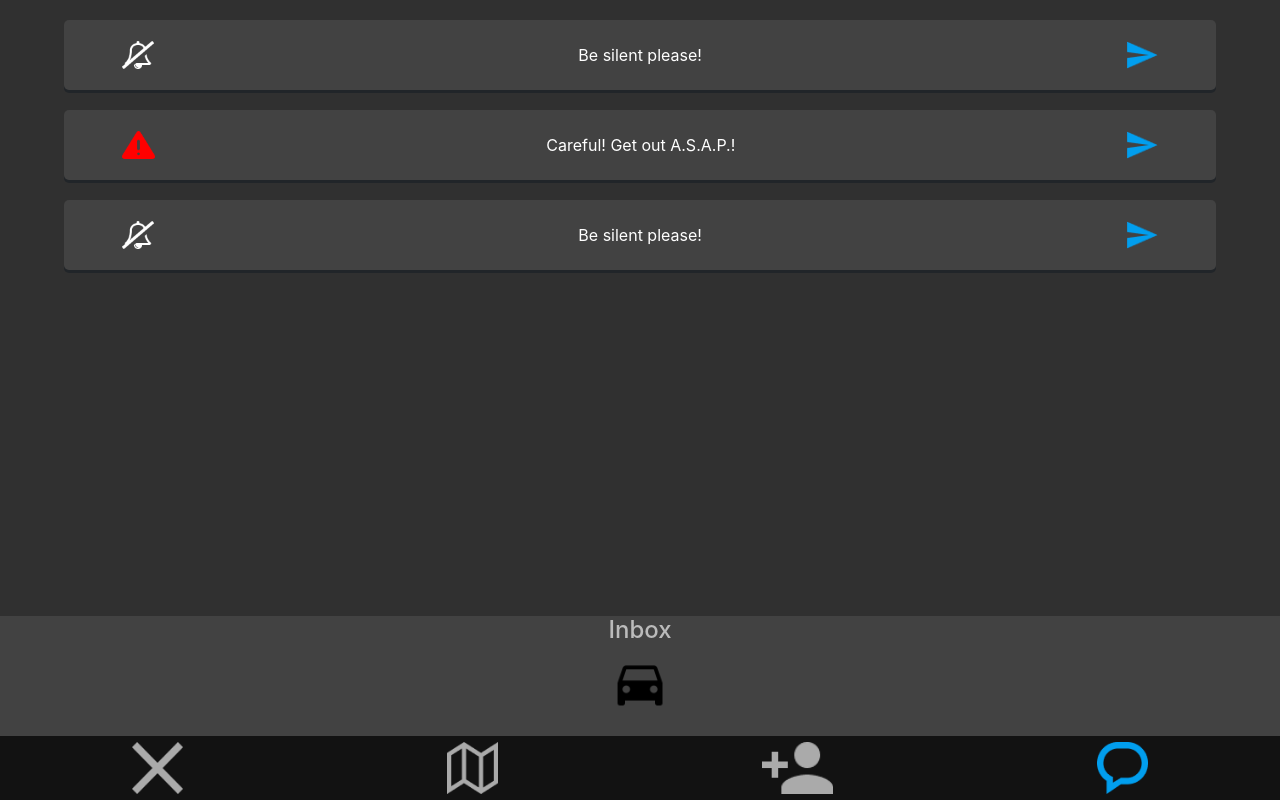
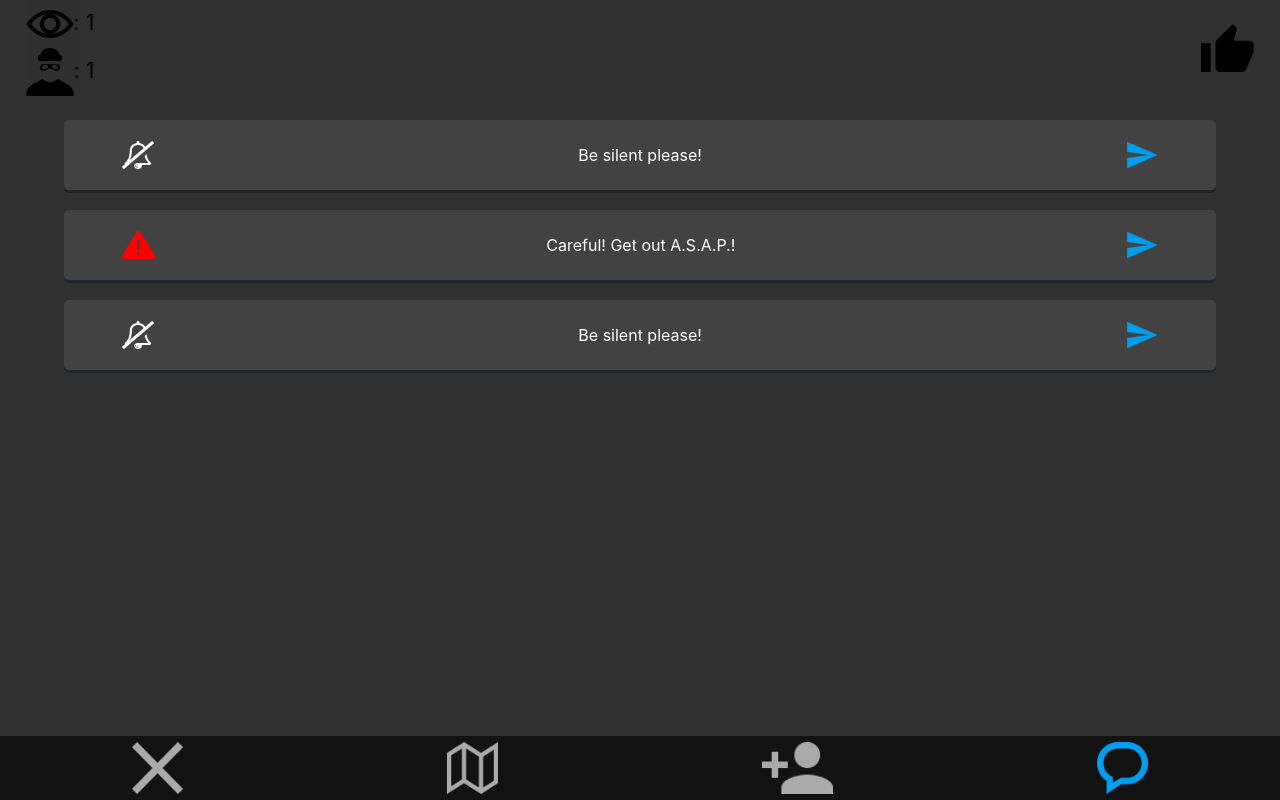
Before and after one commit to JopBB/mobilesystems, a Nuxt app: page /chat in a window 1280 px wide. Built offline with nearby package versions, Linux system fonts and the light colour scheme.

Commit message:
added status-state

```diff
--- a/pages/chat.vue
+++ b/pages/chat.vue
@@ -27,6 +27,7 @@
 		flex-direction: column;
 		justify-content: flex-start;
 		align-items: center;
+		margin-top:100px;
 
 	}
 
@@ -70,22 +71,14 @@
 		text-align: center;
 		background-color: #424242;
 	}
-
-	#recievedMessages h4{
-		color:#BBB;
-	}
-
-	#recievedMessages img{
-		height:50%;
-		margin: auto;
-		display: block;
-
-	}
 </style>
 
 
 <template>
 	<div>
+		<participants></participants>
+		<status></status>
+
 		<div id="chatMessages">
 			<div class="message">
 				<div class="messageImageWrapper">
@@ -112,17 +105,12 @@
 			</div>
 		</div>
 
-		<div id="recievedMessages">
-			<h4>Inbox</h4>
-			<img src="carIcon.png">
-		</div>
-
 	    <div id="botBar">
 	    	<deleteAll @click="deleteAll.confirmDelete()"></deleteAll>
 	    	<div class="botIcon" id="mapIcon">
 	    		<nuxt-link to="/"><img src="mapButton.png"></nuxt-link>
 	    	</div>
-			<addPerson @addBurglar="participants.addBurglar()" @addWatcher="participants.addWatcher()"></addPerson>
+			<addPerson @addBurglar="participantState.addBurglar()" @addWatcher="participantState.addWatcher()"></addPerson>
 	    	<div class="botIcon" id="chatIcon">
 	    		<img src="chatButtonActive.png">
 	    	</div>
@@ -138,13 +126,19 @@
 import swal from 'sweetalert2';
 import addPerson from '~/src/addPerson.vue'
 import deleteAll from '~/src/deleteAll.vue'
-import participants from '~/src/participants.js'
+import status from '~/src/status.vue'
+import statusState from '~/src/statusState.js'
+import participants from '~/src/participants.vue'
+import participantState from '~/src/participantState.js'
+
 
 
 export default {
   components: {
   	addPerson,
-  	deleteAll
+  	deleteAll,
+  	status,
+  	participants
   },
   head: {
     title: 'Home page'
@@ -161,6 +155,7 @@ export default {
 		  confirmButtonText: 'Send'
 		}).then((result) => {
 		  if (result.value) {
+  	  		statusState.warningMessage();
 		    swal(
 		      'Sent!',
 		      'Your message has been sent!',
@@ -174,7 +169,10 @@ export default {
   	return {
   		placeDangerLocation: false,
   		placeCarLocation: false,
-  		participants: participants
+  		participantState: participantState,
+  		statusState:statusState,
+  		sentMessage: false,
+
   	}
   }
 }
--- a/pages/index.vue
+++ b/pages/index.vue
@@ -53,16 +53,6 @@
 		height:10%;
 		margin: -10% 0 0 -5%;
 	}
-
-	.amountOfParticipants{
-		position: absolute;
-		top:0;
-		height:6%;
-	}
-
-	.amountOfParticipants img{
-		height:100%;
-	}
 </style>
 
 
@@ -72,10 +62,9 @@
   		<iframe src="https://www.google.com/maps/embed?pb=!1m14!1m12!1m3!1d4900.067924077857!2d5.124685750667434!3d52.115510841871725!2m3!1f0!2f0!3f0!3m2!1i1024!2i768!4f13.1!5e0!3m2!1sen!2snl!4v1520606730254" width="600" height="450" frameborder="0" style="border:0" allowfullscreen></iframe>
   	</div>
 
-  	<div class="amountOfParticipants">
-  		<img src="watcherIcon.png"><span>: {{participants.watcherAmount}}</span><br />
-  		<img src="burglarIcon.png"><span>: {{participants.burglarAmount}}</span>
-  	</div>
+
+  	<participants></participants>
+  	<status></status>
 
   	<div class="locationPointer">
   		<img v-if="placeDangerLocation" src="dangerLocation.png">
@@ -108,7 +97,7 @@
     	<div class="botIcon" id="mapIcon">
     		<img src="mapButtonActive.png">
     	</div>
-    	<addPerson @addBurglar="participants.addBurglar()" @addWatcher="participants.addWatcher()"></addPerson>
+    	<addPerson @addBurglar="participantState.addBurglar()" @addWatcher="participantState.addWatcher()"></addPerson>
     	<div class="botIcon" id="chatIcon">
     		<nuxt-link to="/chat"><img src="chatButton.png"></nuxt-link>
     	</div>
@@ -123,12 +112,17 @@
 import swal from 'sweetalert2';
 import addPerson from '~/src/addPerson.vue'
 import deleteAll from '~/src/deleteAll.vue'
-import participants from '~/src/participants.js'
+import status from '~/src/status.vue'
+import participants from '~/src/participants.vue'
+import participantState from '~/src/participantState.js'
+
 
 export default {
   components: {
   	addPerson,
-  	deleteAll
+  	deleteAll,
+  	status,
+  	participants
   },
   head: {
     title: 'Home page'
@@ -137,7 +131,7 @@ export default {
   	return {
   		placeDangerLocation: false,
   		placeCarLocation: false,
-  		participants: participants,
+  		participantState: participantState,
   	}
   },
   methods: {
--- a/src/deleteAll.vue
+++ b/src/deleteAll.vue
@@ -6,6 +6,7 @@
 
 <script>
 	import swal from 'sweetalert2';
+	import participantState from '~/src/participantState.js'
 	export default{
 
 		methods:{
@@ -20,6 +21,8 @@
 				  confirmButtonText: 'DELETE'
 				}).then((result) => {
 				  if (result.value) {
+				  	participantState.watcherAmount=1;
+				  	participantState.burglarAmount=1;
 				    swal(
 				      'Deleted!',
 				      'Your project has been deleted.',
--- /dev/null
+++ b/src/participantState.js
@@ -0,0 +1,11 @@
+export default{
+	watcherAmount:1,
+	burglarAmount:1,
+	addWatcher(){
+		this.watcherAmount++;
+	},
+	addBurglar(){
+		this.burglarAmount++;
+	}
+
+}
--- a/src/participants.js
+++ /dev/null
@@ -1,10 +0,0 @@
-export default{
-	burglarAmount: 1,
-	watcherAmount: 1,
-  	addBurglar(){
-  		this.burglarAmount++;
-  	},
-  	addWatcher(){
-  		this.watcherAmount++;
-  	}
-}
--- /dev/null
+++ b/src/participants.vue
@@ -0,0 +1,34 @@
+
+<style>
+	.amountOfParticipants{
+		position: absolute;
+		top:0;
+		left:2%;
+		height:6%;
+		color:black;
+		font-size: 16pt;
+	}
+
+	.amountOfParticipants img{
+		height:100%;
+	}
+
+</style>
+
+<template>
+	<div class="amountOfParticipants">
+  		<img src="watcherIcon.png"><span>: {{participantState.watcherAmount}}</span><br />
+  		<img src="burglarIcon.png"><span>: {{participantState.burglarAmount}}</span>
+  	</div>
+</template>
+
+<script>
+	import participantState from '~/src/participantState.js';
+	export default {
+		data(){
+			return{
+				participantState:participantState
+			}
+		}
+	}
+</script>
--- /dev/null
+++ b/src/status.vue
@@ -0,0 +1,34 @@
+<style>
+	.status{
+		position: absolute;
+		top: 3%;
+		right:2%;
+		height:6%;
+	}
+
+	.status img{
+		height:100%;
+	}
+
+</style>
+
+<template>
+	<div>
+		<div class="status">
+			<img v-if="!statusState.isWarning" src="thumbsUp.png">
+			<img v-if="statusState.isWarning" src="warning.png">
+  		</div>
+	</div>
+</template>
+
+<script>
+
+	import statusState from '~/src/statusState.js'
+	export default{
+		data(){
+			return{
+				statusState:statusState
+			}
+		}
+	}
+</script>
--- /dev/null
+++ b/src/statusState.js
@@ -0,0 +1,22 @@
+import swal from 'sweetalert2';
+export default{
+	isWarning:false,
+  	warningMessage(){
+		if(!this.isWarning){
+			var that = this;
+	  		setTimeout(function(){
+		  		swal({
+				  title: 'DANGER!',
+				  text: "There is danger. Get our A.S.A.P.",
+				  type: 'warning',
+				  confirmButtonColor: '#3085d6',
+				  cancelButtonColor: '#d33',
+				  confirmButtonText: 'OK'
+				}).then((result) => {
+					that.isWarning=true;
+				})
+			}
+			,5000)
+		}
+	}
+}
```
Also changed, not shown: static/thumbsUp.png (added), 5 other files (tests, documents, lock files or other folders).
